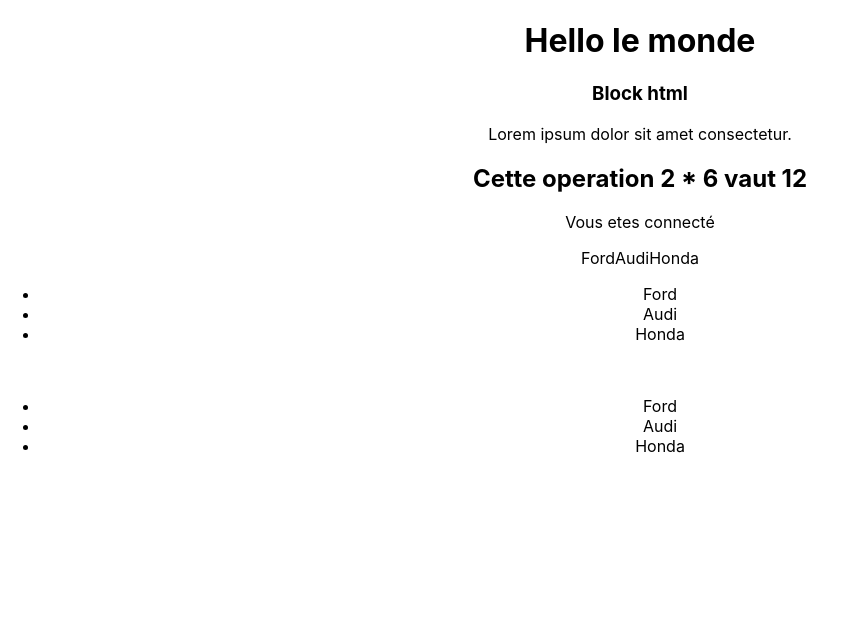
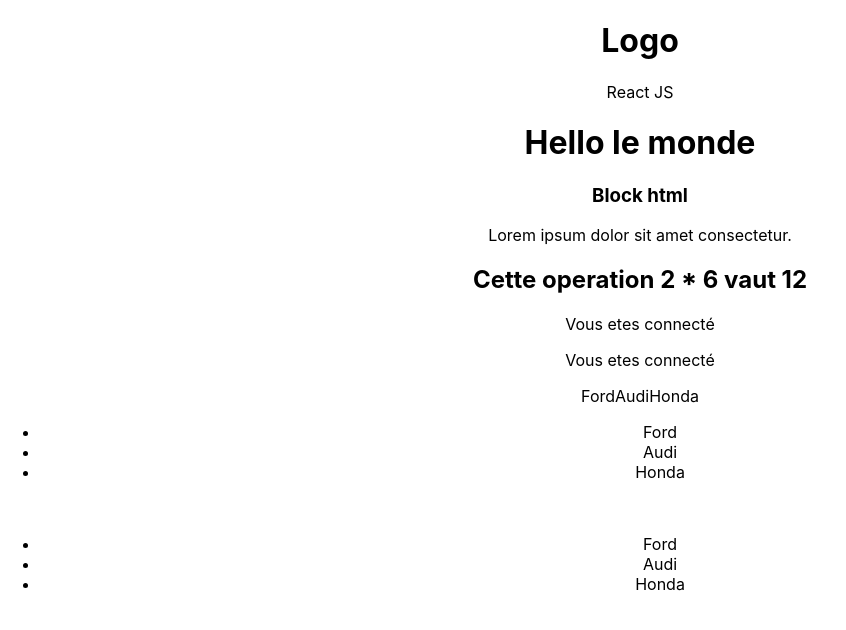
Before and after one commit to sanjoywong/ceppic-react, a React (Create React App) app: page / in a window 1280 px wide. Shown: the top 630 px of the page, without its empty margins (0-846 px from the left). Built offline with nearby package versions, Linux system fonts and the light colour scheme.

Commit message:
ajouter component->Header function

```diff
--- a/src/App.jsx
+++ b/src/App.jsx
@@ -1,5 +1,6 @@
-import logo from './logo.svg';
+
 import './App.css';
+import Header from './components/Header';
 
 function App() {
 
@@ -16,14 +17,14 @@ const voitures2 =[{"id":1,"nom":"Ford"},{"id":2,"nom":"Audi"},{"id":3,"nom":"Hon
 //comportement
 
 
-//rendu
-
   return (
     <div className="App">
+      <Header />
       {message}
       {message2}
       {calcul}
       {loggedIn && <p>Vous etes connecté</p>}
+      {loggedIn ? <p>Vous etes connecté</p> : <p>Inscription</p>}
       {voitures}
       <ul>
         {voitures.map((voiture)=>(
--- /dev/null
+++ b/src/components/Header.jsx
@@ -0,0 +1,9 @@
+export default function Header() {
+
+        return(
+        <header>
+          <h1>Logo</h1>
+          <p>React JS</p>
+        </header>);
+
+};
```
